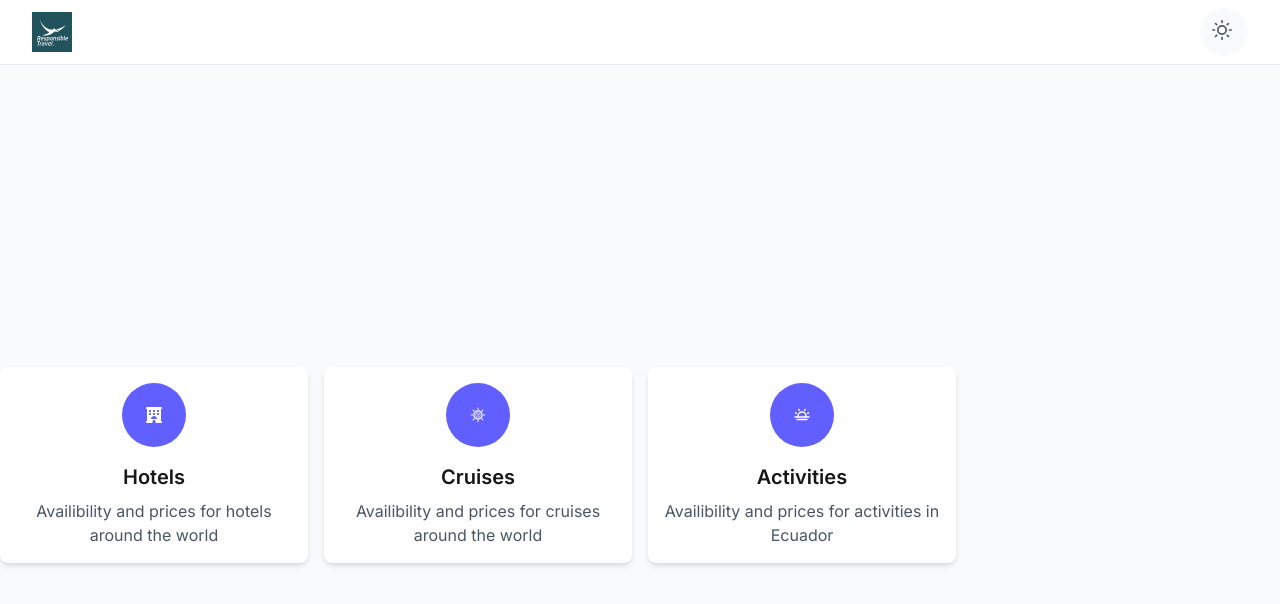
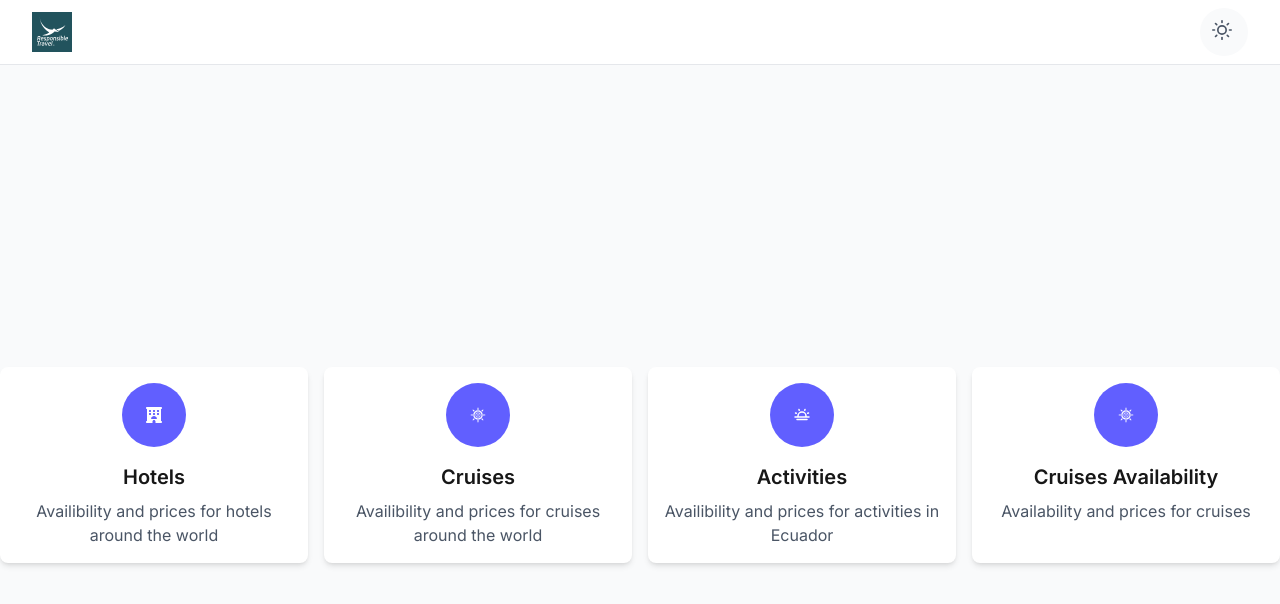
Before and after one commit to EGT-FranciscoBorja/rt-app, a Next.js app: page / in a window 1280 px wide. Shown: the top 604 px of the page. Built offline with nearby package versions, Linux system fonts and the light colour scheme; no server answers.

Commit message:
Add abailibility card

```diff
--- a/components/cards.tsx
+++ b/components/cards.tsx
@@ -34,6 +34,14 @@ const Cards = () => {
       description: 'Availibility and prices for activities in Ecuador',
       icon: <PiSunHorizonBold />,
     },
+    {
+      id: 5,
+      path: '/cruises/availability',
+      title: 'Cruises Availability',
+      description: 'Availability and prices for cruises',
+      icon: <GiShipWheel />,
+
+    },
     ...(isSuperAdmin ? [{
       id: 4,
       path: '/listUsers',
```
